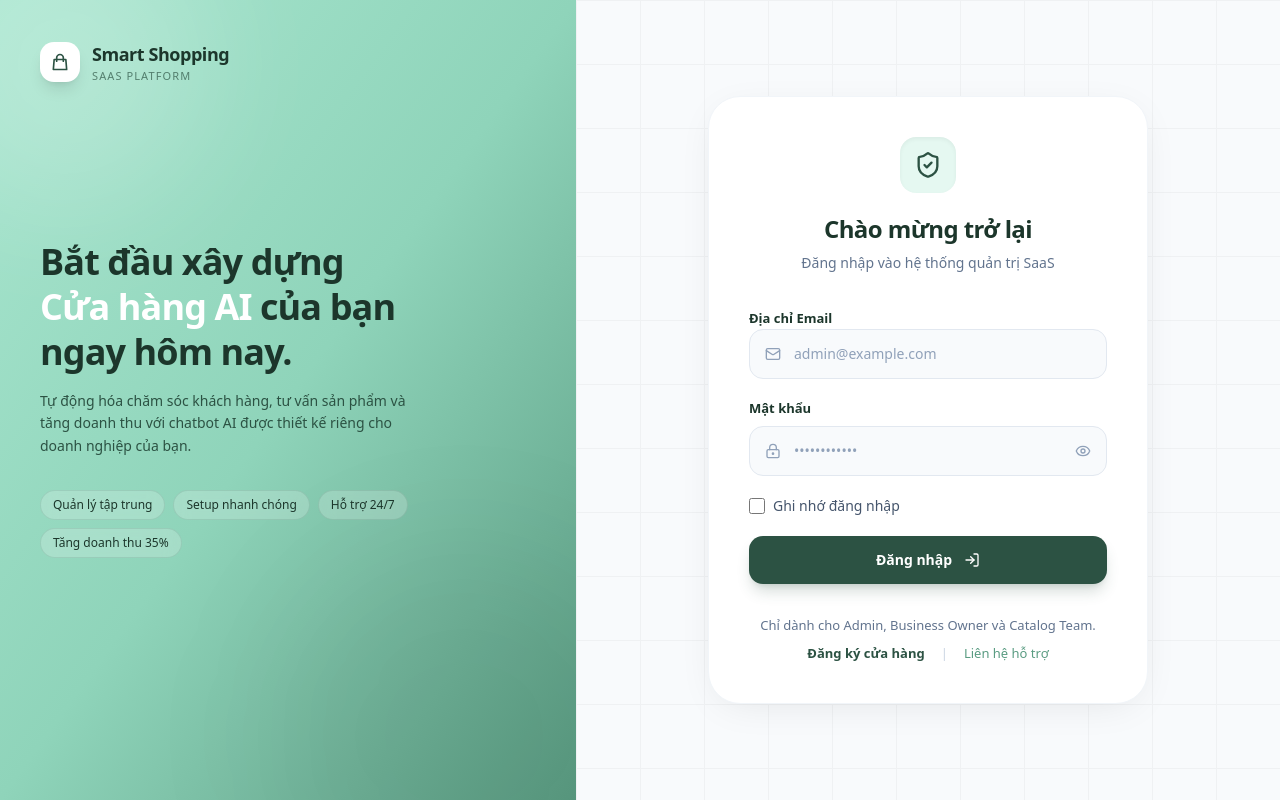
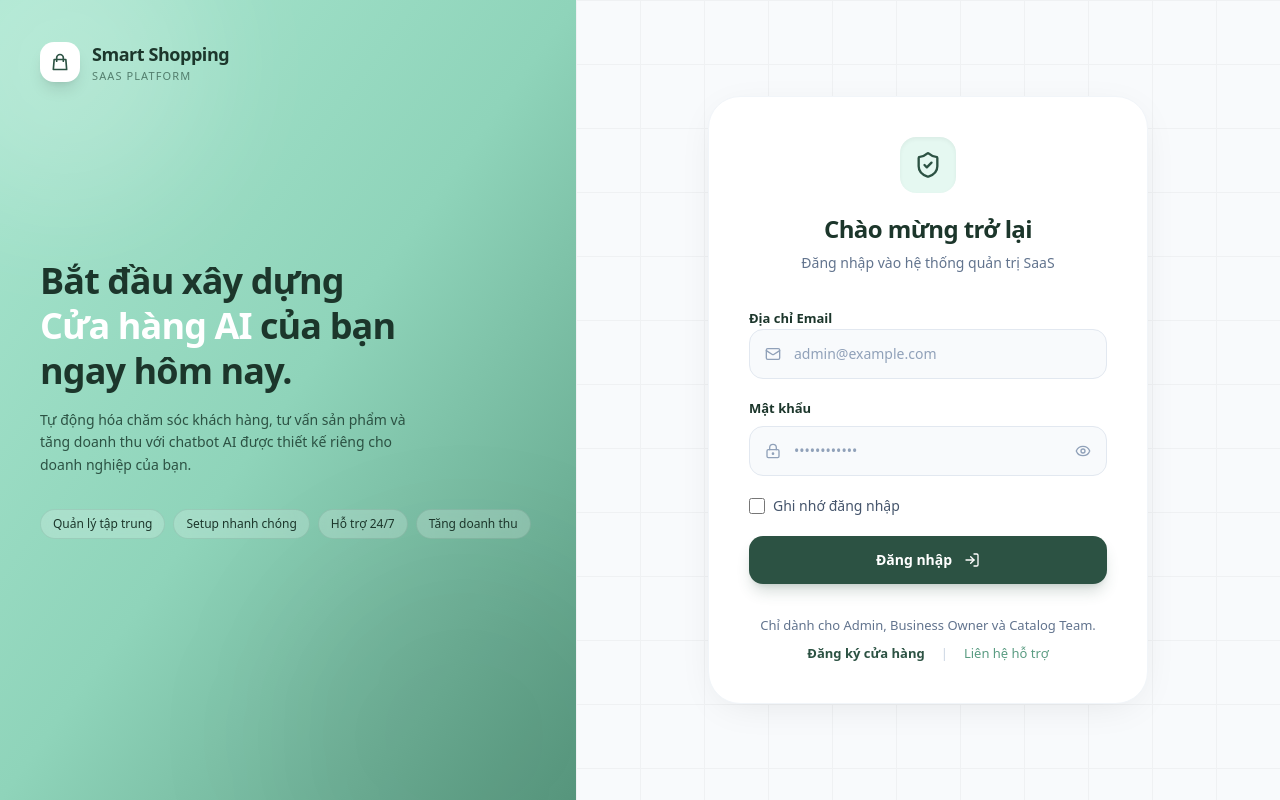
Before and after one commit to tkhoa1122/SEP490_RAG_Chatbot_WebFE, a Next.js app: page /login in a window 1280 px wide. Built offline with nearby package versions, Linux system fonts and the light colour scheme; no server answers.

Commit message:
xóa con số ảo ở login

```diff
--- a/src/app/(auth)/layout.tsx
+++ b/src/app/(auth)/layout.tsx
@@ -44,7 +44,7 @@ export default function AuthLayout({ children }: { children: React.ReactNode })
 
           {/* Feature pills */}
           <div className="mt-8 flex flex-wrap gap-2">
-            {["Quản lý tập trung", "Setup nhanh chóng", "Hỗ trợ 24/7", "Tăng doanh thu 35%"].map((feat) => (
+            {["Quản lý tập trung", "Setup nhanh chóng", "Hỗ trợ 24/7", "Tăng doanh thu"].map((feat) => (
               <span key={feat} className="rounded-full border border-[#1c362b]/10 bg-white/20 px-3 py-1.5 text-xs font-medium text-[#1c362b] backdrop-blur-sm">
                 {feat}
               </span>
```
